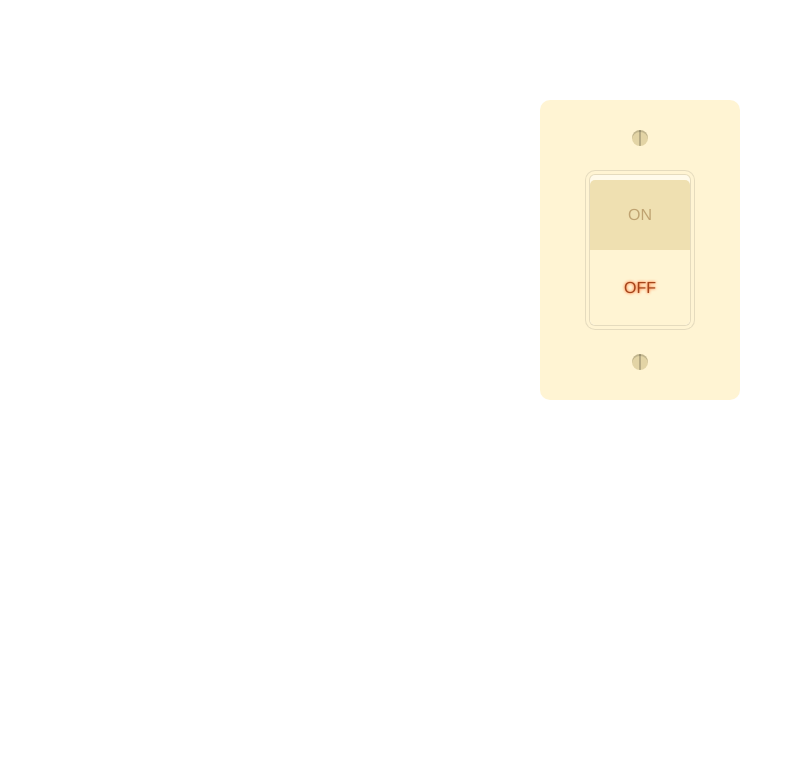
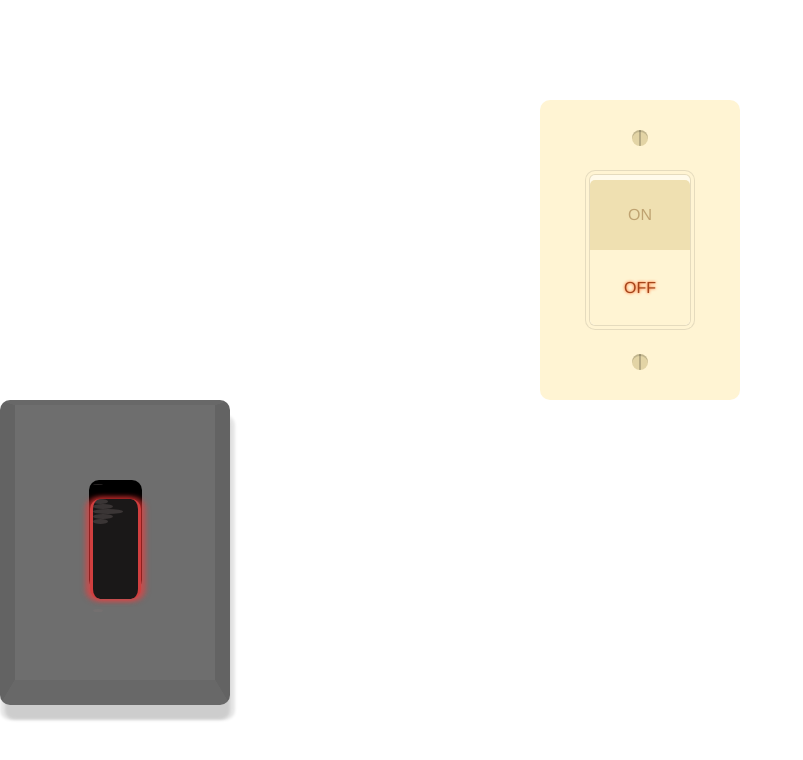
Before and after one commit to Brian-OCarroll/Fidget, a React (Create React App) app: page / in a window 1280 px wide. Shown: the top 760 px of the page, without its empty margins (0-803 px from the left). Built offline with nearby package versions, Linux system fonts and the light colour scheme.

Commit message:
class method added for scroller

```diff
--- a/src/App.js
+++ b/src/App.js
@@ -1,30 +1,59 @@
-import React, { Component} from 'react';
+import React, { Component } from 'react';
 import logo from './logo.svg';
 import lightSound from './audio/best.mp3'
-// import './App.css';
+import scrollSound from './audio/scroll.ogg'
+// import scrollSound from './audio/switch-flip3.mp3'
 import './scss/App.scss'
 import LightSwitch from './components/lightSwitch'
+import Scroller from './components/scroller'
 class App extends Component {
   constructor() {
     super();
-    this.src = './audio/breaker1.mp3';
-    this.audio = new Audio(lightSound);
-    this.audio.preload = 'auto';
-  this.audio.load();
+    this.state= {
+      light: false,
+      src: lightSound
+    }
 
   }
+  componentDidMount() {
+
+  }
+  // loadAudio() {
+  //   // this.src = './audio/breaker1.mp3';
+  //   this.audio = new Audio(this.state.src);
+  //   this.audio.preload = 'auto';
+  //   this.audio.load();
+  // }
+  lightSwitch = () => {
+    console.log(this.state.light)
+    this.setState({
+      light: !this.state.light,
+      src: lightSound
+    }, () => {
+      this.play();
+    })
+  }
+  scroller = () => {
+      this.setState({
+        src:scrollSound
+      }, () => {
+        this.play();
+      })
+  }
   play = () => {
-    // this.audio.play();
+    this.audio = new Audio(this.state.src);
     if (this.audio.paused) {
       this.audio.play();
-  }else{
+    } else {
       this.audio.currentTime = 0
-  }
+    }
   }
   render() {
     return (
-      <div className="App">
-        <LightSwitch click={this.play}/>
+      <div className="App flex">
+        <div className= { this.state.light ? "background --background-light-on" : "background" }></div>
+        <LightSwitch click={this.lightSwitch} />
+        <Scroller click={this.scroller}/>
       </div>
     );
   }
```
